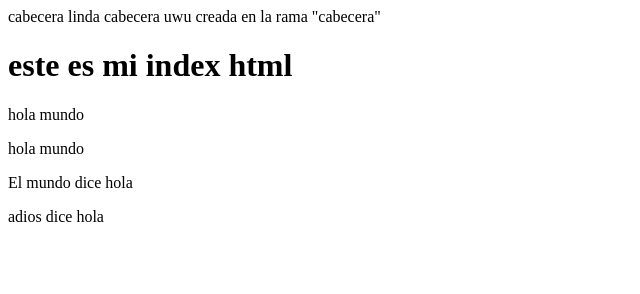
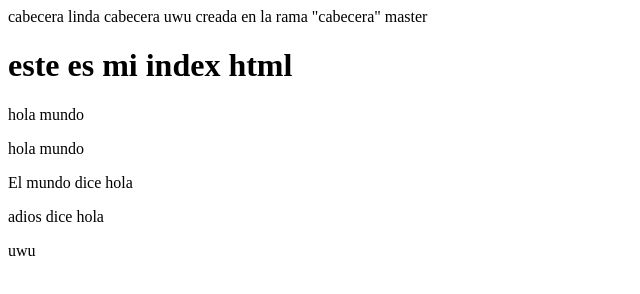
Before and after one commit to Jortizuwu/curso-git, a plain HTML site: page index.html in a window 1280 px wide. Shown: the full height of the page, 0-640 px from the left. Drawn offline with Linux system fonts and the light colour scheme.

Commit message:
Agrege suscripcion y master

```diff
--- a/index.html
+++ b/index.html
@@ -8,7 +8,7 @@
   </head>
   <body>
     <div id="cabecera">
-      cabecera linda cabecera uwu creada en la rama "cabecera"
+      cabecera linda cabecera uwu creada en la rama "cabecera" master
     </div>
     <h1>este es mi index html</h1>
     <div class="si">
@@ -16,6 +16,7 @@
       <p>hola mundo</p>
       <p>El mundo dice hola</p>
       <p>adios dice hola</p>
+      <p>uwu</p>
     </div>
   </body>
 </html>
--- a/index.js
+++ b/index.js
@@ -1 +1 @@
-console.log("hola mundo");
+console.log("hola mundo master");
```
